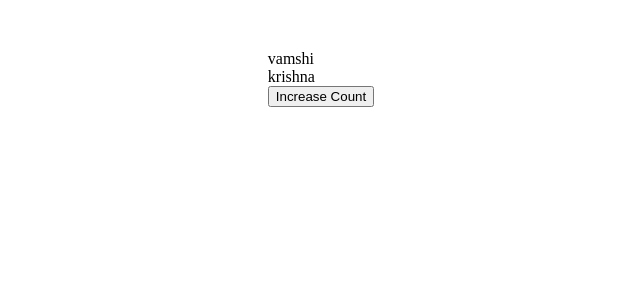
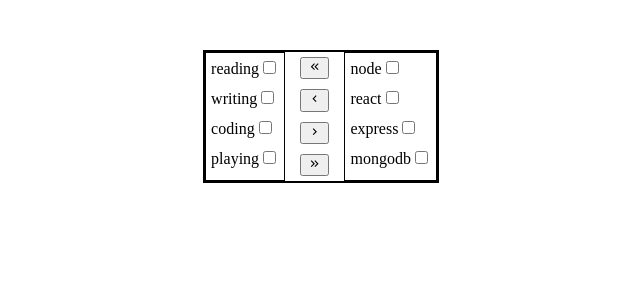
Before and after one commit to vamshik889/React-30days, a React (Vite) app: page / in a window 1280 px wide. Shown: the top 300 px of the page, without its empty margins (319-959 px from the left). Built offline with nearby package versions, Linux system fonts and the light colour scheme.

Commit message:
transferlist challenge completed

```diff
--- a/src/App.jsx
+++ b/src/App.jsx
@@ -45,6 +45,7 @@
 import Checkbox from './CheckboxRadioBtn/Checkbox'
 import SelectAllCheckBox from './CheckboxRadioBtn/SelectAllCheckBox'
 import Memo from './Reactmemo/Memo'
+import TransferList from './Challenges/TransferList'
 
 function App() {
   const [count, setCount] = useState(0);
@@ -110,7 +111,8 @@
      {/* <Routes_fake/> */}
      {/* <Checkbox/> */}
      {/* <SelectAllCheckBox/> */}
-     <Memo/>
+     {/* <Memo/> */}
+     <TransferList/>
 
     </>
   )
--- /dev/null
+++ b/src/Challenges/TransferList.jsx
@@ -0,0 +1,153 @@
+import React, { useEffect, useState } from "react";
+import {
+  MdKeyboardDoubleArrowLeft,
+  MdKeyboardDoubleArrowRight,
+  MdOutlineKeyboardArrowLeft,
+  MdOutlineKeyboardArrowRight,
+} from "react-icons/md";
+
+const TransferList = () => {
+  const [left, setLeft] = useState({
+    reading: false,
+    writing: false,
+    coding: false,
+    playing: false,
+  });
+  const [right, setRight] = useState({
+    node: false,
+    react: false,
+    express: false,
+    mongodb: false,
+  });
+
+  const handleChangeLeft = (event) => {
+    const { name, checked } = event.target;
+    setLeft({ ...left, [name]: checked });
+  };
+  const handleChangeRight = (event) => {
+    const { name, checked } = event.target;
+    setRight({ ...right, [name]: checked });
+  };
+
+  const handleDoubleArrow = (event) => {
+    const name = event.currentTarget.name;
+
+    if (name === "left-double") {
+      setLeft((prev) => ({ ...prev, ...right }));
+      setRight(() => ({}));
+    }
+    if (name === "right-double") {
+      setRight((prev) => ({ ...prev, ...left }));
+      setLeft(() => ({}));
+    }
+  };
+  const handleSingleArrow = (event) => {
+    const { name } = event.currentTarget;
+
+    if (name === "left") {
+      //bring the checked right items and show in the left panel
+      const checkedRight = {};
+      const rightCopy = { ...right };
+      for (let key in rightCopy) {
+        if (rightCopy[key] === true) {
+          checkedRight[key] = true;
+          delete rightCopy[key];
+        }
+      }
+      setLeft((prev) => ({ ...prev, ...checkedRight }));
+      setRight(rightCopy);
+    }
+    if (name === "right") {
+      //bring the checked right items and show in the left panel
+      const checkedLeft = {};
+      const leftCopy = { ...left };
+      for (let key in leftCopy) {
+        if (leftCopy[key] === true) {
+          checkedLeft[key] = true;
+          delete leftCopy[key];
+        }
+      }
+      setRight((prev) => ({ ...prev, ...checkedLeft }));
+      setLeft(leftCopy);
+    }
+  };
+
+  // useEffect(() => {
+  //   console.log("left", left);
+  //   console.log("right", right);
+  // });
+  return (
+    <div className="container"
+    style={{display:"flex",gap:"10px",border:"2px solid black"}}
+    >
+      <div className="left"
+          style={{display:"flex",gap:"10px",flexDirection:"column",border:"1px solid black",padding:"5px"}}
+
+      >
+        {Object.keys(left).map((key, index) => (
+          <label key={index}>
+            {key}
+            <input
+              type="checkbox"
+              onChange={handleChangeLeft}
+              name={key}
+              checked={left[key]}
+            />
+          </label>
+        ))}
+      </div>
+      <div className="btns"
+          style={{display:"flex",flexDirection:"column",gap:"10px",padding:"5px"}}
+
+      >
+        <button
+          name="left-double"
+          onClick={handleDoubleArrow}
+          disabled={Object.keys(right).length === 0}
+        >
+          <MdKeyboardDoubleArrowLeft />
+        </button>
+        <button
+          name="left"
+          onClick={handleSingleArrow}
+          disabled={Object.keys(right).length === 0}
+        >
+          <MdOutlineKeyboardArrowLeft />
+        </button>
+        <button
+          name="right"
+          onClick={handleSingleArrow}
+          disabled={Object.keys(left).length === 0}
+        >
+          <MdOutlineKeyboardArrowRight />
+        </button>
+
+        <button
+          name="right-double"
+          onClick={handleDoubleArrow}
+          disabled={Object.keys(left).length === 0}
+        >
+          <MdKeyboardDoubleArrowRight />
+        </button>
+      </div>
+      <div className="right"
+          style={{display:"flex",gap:"10px",flexDirection:"column",border:"1px solid black",padding:"5px"}}
+
+      >
+        {Object.keys(right).map((key, index) => (
+          <label key={index}>
+            {key}
+            <input
+              type="checkbox"
+              onChange={handleChangeRight}
+              name={key}
+              checked={right[key]}
+            />
+          </label>
+        ))}
+      </div>
+    </div>
+  );
+};
+
+export default TransferList;
```
